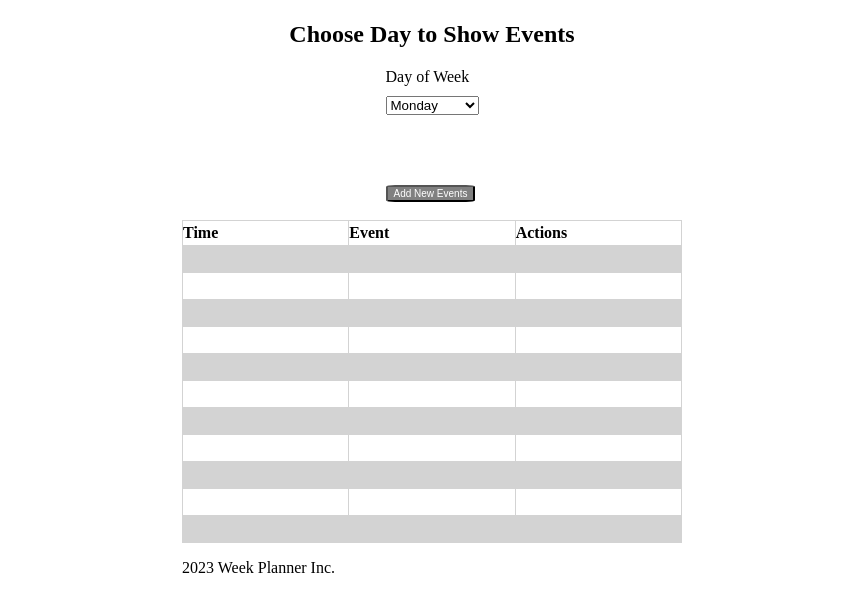
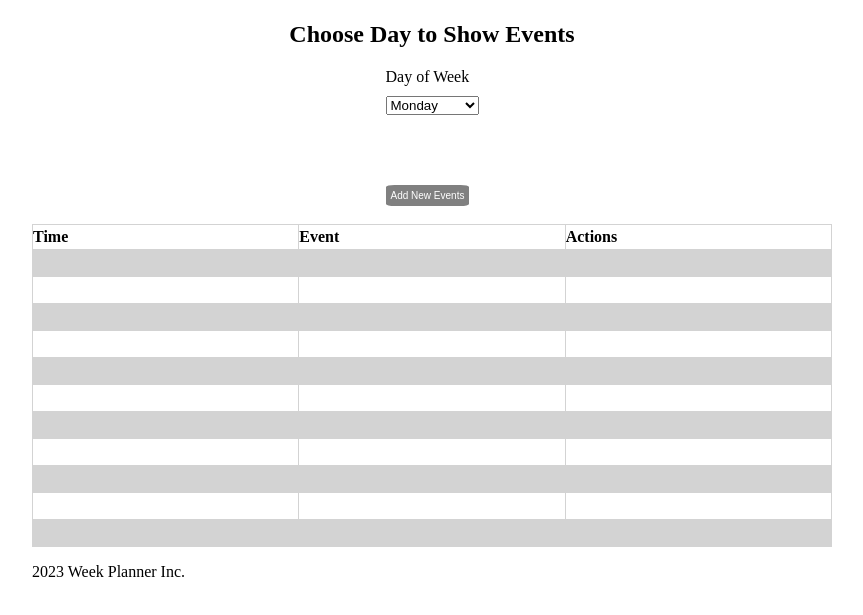
Before and after one commit to NangKTu/week-planner, a plain HTML site: page index.html in a window 1280 px wide. Shown: the part 87-702 px from the top of the page, without its empty margins (208-1071 px from the left). Drawn offline with Linux system fonts and the light colour scheme.

Commit message:
something

```diff
--- a/index.html
+++ b/index.html
@@ -26,7 +26,7 @@
     <button>Add New Events</button>
   </div><br>
   <div class="table">
-    <table style="width: 500px;">
+    <table style="width: 800px;">
       <thead>
         <tr>
           <th>Time</th>
--- a/styles.css
+++ b/styles.css
@@ -11,10 +11,16 @@ button {
   border-radius: 10%;
   margin-top: 60px;
   font-size: 10px;
+  border: none;
+  padding: 5px;
 }
 
 select {
   margin: 10px 0;
+}
+
+select:focus {
+  outline: 2px solid lightskyblue;
 }
 
 table {
```
